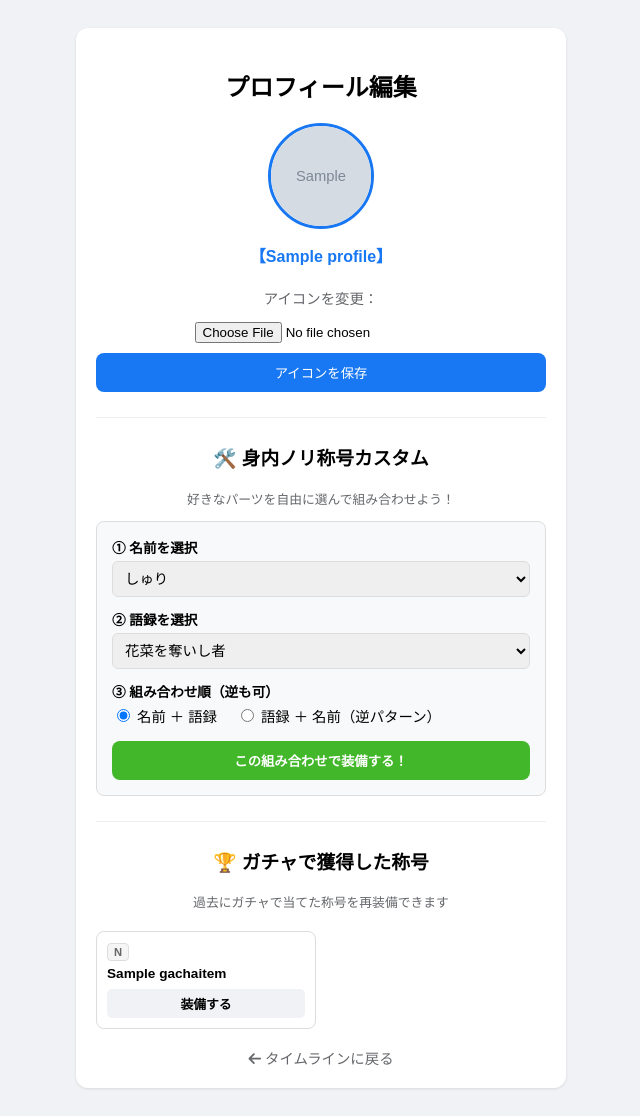
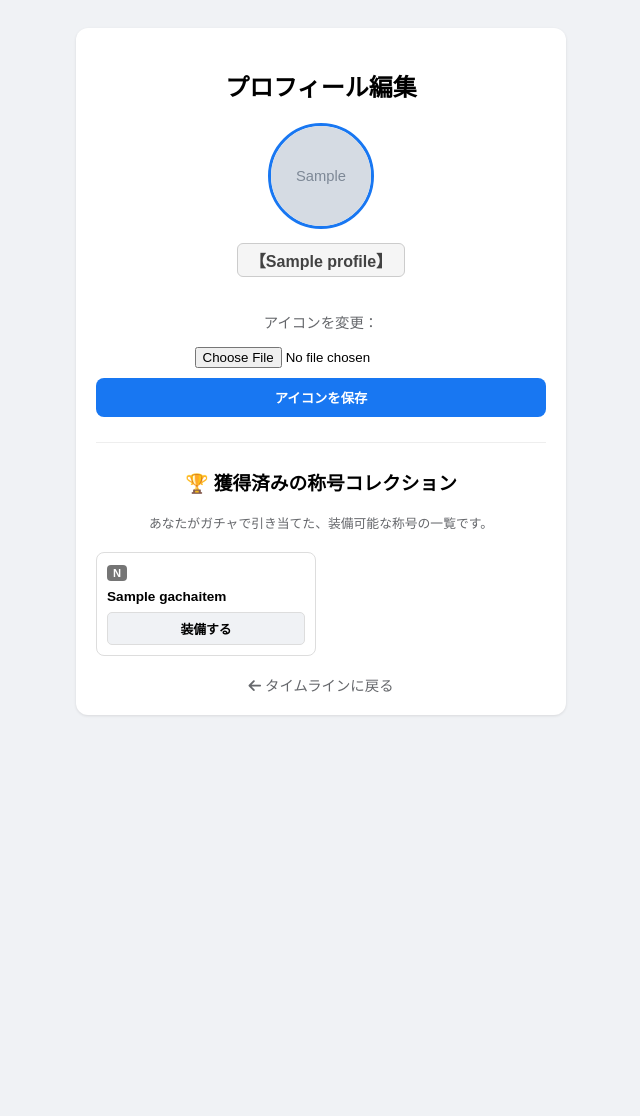
Before and after one commit to ryuchiika615/sns, a Django app: page /profile/edit/ in a window 1280 px wide. Shown: the whole page, without its empty margins (319-959 px from the left). After the commit the page ends 716 px from the top, so only its background shows below. Run offline with Django 5.2, Linux system fonts and the light colour scheme; a user stored in the database is signed in; tables that the repository leaves empty hold one stand-in row (values such as "Sample post"); grey boxes marked "Sample" are stand-in pictures.

Commit message:
Implement owner-only titles, dynamic timestamps, and hyper luxury SSR glow effects

```diff
--- a/sns/views.py
+++ b/sns/views.py
@@ -2,11 +2,12 @@ from django.shortcuts import render, redirect, get_object_or_404
 from django.contrib.auth import login, logout
 from django.contrib.auth.forms import UserCreationForm
 from django.contrib.auth.decorators import login_required
+from django.utils import timezone
 from .models import Post, Profile, Comment, GachaItem
 import json
 import random
 
-# 共通の身内語録データ（ここに好きなだけ追加・編集できます！）
+# 共通の身内語録データ
 NAMES_LIST = ["しゅり", "さよちゃん", "あつき", "すばる", "たいき", "ゆいちゃん", "みおちゃん", "ゆっきー"]
 WORDS_LIST = [
     "花菜を奪いし者", "モモちゃん依存症", "なんやかんや桃が好き", "一生童貞", "ガリガリ",
@@ -22,12 +23,17 @@ def index(request):
     search_query = request.GET.get('search', '')
 
     if request.method == 'POST':
+        # 1. 称号の装備処理（自分が本当に持っているか厳格にチェック！）
         if 'new_title' in request.POST:
+            new_title = request.POST.get('new_title')
             profile = request.user.profile
-            profile.current_title = request.POST.get('new_title')
-            profile.save()
+            # ガチャで当てて所有しているアイテムの中に、その称号がある場合のみ装備を許可
+            if profile.items.filter(name=new_title).exists():
+                profile.current_title = new_title
+                profile.save()
             return redirect('index')
 
+        # 2. コメント投稿の場合
         if 'comment_text' in request.POST:
             post_id = request.POST.get('post_id')
             post = get_object_or_404(Post, id=post_id)
@@ -38,6 +44,7 @@ def index(request):
             )
             return redirect('index')
 
+        # 3. 通常の投稿の場合
         content = request.POST.get('content')
         study_minutes = request.POST.get('study_minutes', 0)
         image = request.FILES.get('image')
@@ -55,10 +62,29 @@ def index(request):
         profile.save()
         return redirect('index')
 
+    # 投稿一覧の取得
     if search_query:
         posts = Post.objects.filter(content__icontains=search_query).order_by('-created_at')
     else:
         posts = Post.objects.all().order_by('-created_at')
+
+    # 【重要新機能】各投稿に「称号のレア度」と「きめ細かい投稿時間」をセットする
+    now = timezone.now()
+    for post in posts:
+        # レア度の判定
+        item = GachaItem.objects.filter(name=post.user.profile.current_title).first()
+        post.current_rarity = item.rarity if item else 'N'
+
+        # タイムスタンプ（〇分前など）の計算
+        diff = now - post.created_at
+        if diff.days > 0:
+            post.formatted_time = post.created_at.strftime('%m/%d %H:%M')
+        elif diff.seconds < 60:
+            post.formatted_time = "たった今"
+        elif diff.seconds < 3600:
+            post.formatted_time = f"{diff.seconds // 60}分前"
+        else:
+            post.formatted_time = f"{diff.seconds // 3600}時間前"
 
     recent_posts = Post.objects.filter(user=request.user).order_by('created_at')[:7]
     labels = [p.created_at.strftime('%m/%d') for p in recent_posts]
@@ -72,7 +98,7 @@ def index(request):
     })
 
 
-# ガチャ画面（事前データがなくてもその場でランダム自動生成する神機能付き）
+# ガチャ画面
 @login_required
 def gacha(request):
     profile = request.user.profile
@@ -82,28 +108,26 @@ def gacha(request):
     if request.method == 'POST':
         if profile.points >= 10:
             rand = random.randint(1, 100)
-            if rand <= 1:
+            if rand <= 2:  # SSRは2%の超激レア仕様！
                 rarity = 'SSR'
-            elif rand <= 10:
+            elif rand <= 15:
                 rarity = 'SR'
-            elif rand <= 30:
+            elif rand <= 40:
                 rarity = 'R'
             else:
                 rarity = 'N'
 
-            # まずは指定のレア度のアイテムがDBにあるか探す
             items = GachaItem.objects.filter(rarity=rarity)
 
             if items.exists():
                 result_item = random.choice(items)
             else:
-                # 【超重要】DBが空っぽなら、その場でリストから合体させて新しい景品を自動作成！
+                # DBになければ、その場で身内語録リストから合体させて新しい称号を自動錬成！
                 if random.choice([True, False]):
                     generated_name = f"{random.choice(NAMES_LIST)}{random.choice(WORDS_LIST)}"
                 else:
                     generated_name = f"{random.choice(WORDS_LIST)}{random.choice(NAMES_LIST)}"
 
-                # その場で景品データを作ってDBに登録
                 result_item = GachaItem.objects.create(name=generated_name, rarity=rarity)
 
             if result_item:
@@ -120,39 +144,26 @@ def gacha(request):
     })
 
 
-# プロフィール編集（自分たちで名前や語録を自由に選んで称号を作れる機能を追加！）
+# プロフィール編集（コレクションから選ぶだけのガチ仕様に変更）
 @login_required
 def edit_profile(request):
     if request.method == 'POST':
-        # 1. アイコン変更の処理
         if 'icon' in request.FILES:
             request.user.profile.icon = request.FILES['icon']
             request.user.profile.save()
-            return redirect('index')
+        return redirect('index')
 
-        # 2. 【新機能】パーツを選んでオリジナル称号を作る処理
-        if 'custom_name' in request.POST and 'custom_word' in request.POST:
-            selected_name = request.POST.get('custom_name')
-            selected_word = request.POST.get('custom_word')
-            order = request.POST.get('order')  # "normal" か "reverse"
+    # 自分がこれまでにガチャで当てて所有している称号の一覧
+    my_items = request.user.profile.items.all().order_by('-rarity')
 
-            # 順番を逆にするかどうかの判定
-            if order == "reverse":
-                full_title = f"{selected_word}{selected_name}"  # 例：一生童貞しゅり
-            else:
-                full_title = f"{selected_name}{selected_word}"  # 例：しゅり一生童貞
-
-            profile = request.user.profile
-            profile.current_title = full_title
-            profile.save()
-            return redirect('index')
-
-    my_items = request.user.profile.items.all().order_by('-rarity')
+    # 現在セットしている称号のレア度を調べる
+    current_title = request.user.profile.current_title
+    current_item = GachaItem.objects.filter(name=current_title).first()
+    current_rarity = current_item.rarity if current_item else 'N'
 
     return render(request, 'sns/edit_profile.html', {
         'my_items': my_items,
-        'names': NAMES_LIST,
-        'words': WORDS_LIST
+        'current_rarity': current_rarity
     })
 
 
--- a/templates/sns/edit_profile.html
+++ b/templates/sns/edit_profile.html
@@ -9,25 +9,45 @@
         body { font-family: sans-serif; background: #f0f2f5; padding: 20px; text-align: center; }
         .card { background: white; padding: 20px; border-radius: 12px; max-width: 450px; margin: auto; box-shadow: 0 1px 3px rgba(0,0,0,0.1); }
         .current-icon { width: 100px; height: 100px; border-radius: 50%; object-fit: cover; margin-bottom: 10px; border: 3px solid #1877f2; }
-        .title-badge { color: #1877f2; font-weight: bold; font-size: 1rem; margin-bottom: 20px; display: block; }
 
-        /* カスタムフォームのスタイル */
-        .custom-form { text-align: left; background: #f8f9fa; padding: 15px; border-radius: 8px; border: 1px solid #ddd; margin-top: 10px; }
-        .custom-select { width: 100%; padding: 8px; border-radius: 6px; border: 1px solid #ddd; margin-bottom: 12px; font-size: 0.9rem; }
-        .radio-group { margin-bottom: 15px; font-size: 0.9rem; }
+        /* 🏆 現在装備中の称号バッジ */
+        .title-badge { font-weight: bold; font-size: 1rem; margin-bottom: 20px; display: inline-block; padding: 4px 12px; border-radius: 6px; }
+        .title-badge.N { background: #f5f5f5; color: #424242; border: 1px solid #ccc; }
+        .title-badge.R { background: #e3f2fd; color: #2196f3; border: 1px solid #bbdefb; }
+        .title-badge.SR { background: #f3e5f5; color: #9c27b0; border: 1px solid #e1bee7; box-shadow: 0 0 8px rgba(156,39,176,0.3); }
 
-        /* 称号リストのスタイル */
+        @keyframes ssr-glow-profile {
+            0% { box-shadow: 0 0 8px #ffd700; transform: scale(1); }
+            50% { box-shadow: 0 0 20px #ff8c00; transform: scale(1.03); }
+            100% { box-shadow: 0 0 8px #ffd700; transform: scale(1); }
+        }
+        .title-badge.SSR {
+            background: linear-gradient(45deg, #ffe259, #ffa751) !important;
+            color: #fff !important;
+            border: 2px solid #ffd700 !important;
+            text-shadow: 1px 1px 2px rgba(0,0,0,0.3);
+            animation: ssr-glow-profile 1.5s infinite ease-in-out;
+        }
+
+        /* 称号コレクションリストのスタイル */
         .item-list { display: grid; grid-template-columns: 1fr 1fr; gap: 10px; margin-top: 20px; text-align: left; }
-        .item-card { background: #fff; border: 1px solid #ddd; padding: 10px; border-radius: 8px; position: relative; }
-        .rarity { font-size: 0.7rem; font-weight: bold; padding: 2px 6px; border-radius: 4px; display: inline-block; margin-bottom: 5px; }
+        .item-card { background: #fff; border: 1px solid #ddd; padding: 10px; border-radius: 8px; position: relative; display: flex; flex-direction: column; justify-content: space-between; }
+        .rarity { font-size: 0.7rem; font-weight: bold; padding: 2px 6px; border-radius: 4px; display: inline-block; margin-bottom: 5px; text-align: center; width: fit-content; }
 
-        .SSR { background: #fff9c4; color: #fbc02d; border: 1px solid #fbc02d; }
-        .SR { background: #f3e5f5; color: #9c27b0; border: 1px solid #9c27b0; }
-        .R { background: #e3f2fd; color: #2196f3; border: 1px solid #2196f3; }
-        .N { background: #f5f5f5; color: #666; border: 1px solid #ddd; }
+        /* カードのレア度別装飾 */
+        .item-card.card-SSR { border: 2px solid #ffd700; background: #fffde7; box-shadow: 0 2px 5px rgba(255, 215, 0, 0.2); }
+        .item-card.card-SR { border: 1px solid #ba68c8; background: #fcf7fd; }
 
-        .equip-btn { width: 100%; background: #f0f2f5; border: none; padding: 5px; border-radius: 5px; font-size: 0.8rem; cursor: pointer; margin-top: 8px; font-weight: bold; }
-        .equip-btn:hover { background: #1877f2; color: white; }
+        .rarity.SSR { background: linear-gradient(45deg, #ffe259, #ffa751); color: white; }
+        .rarity.SR { background: #9c27b0; color: white; }
+        .rarity.R { background: #2196f3; color: white; }
+        .rarity.N { background: #757575; color: white; }
+
+        .equip-btn { width: 100%; background: #f0f2f5; border: none; padding: 6px; border-radius: 5px; font-size: 0.8rem; cursor: pointer; margin-top: 8px; font-weight: bold; border: 1px solid #ddd; }
+        .equip-btn:hover { background: #1877f2; color: white; border-color: #1877f2; }
+
+        /* SSR専用の装備ボタン */
+        .item-card.card-SSR .equip-btn:hover { background: #ffaa00; border-color: #ffaa00; }
 
         hr { border: 0; border-top: 1px solid #eee; margin: 25px 0; }
     </style>
@@ -42,70 +62,44 @@
             <i class="fas fa-user-circle" style="font-size: 100px; color: #ccc; margin-bottom: 10px;"></i>
         {% endif %}
 
-        <span class="title-badge">【{{ user.profile.current_title }}】</span>
+        <div>
+            <span class="title-badge {{ current_rarity }}">
+                {% if current_rarity == 'SSR' %}👑 {% endif %}【{{ user.profile.current_title }}】
+            </span>
+        </div>
 
         <form method="POST" enctype="multipart/form-data" style="margin-bottom: 20px;">
             {% csrf_token %}
             <p style="font-size: 0.9rem; color: #65676b;">アイコンを変更：</p>
             <input type="file" name="icon" accept="image/*">
-            <button type="submit" style="background:#1877f2; color:white; border:none; padding:10px; border-radius:8px; width:100%; margin-top:10px; cursor:pointer;">アイコンを保存</button>
+            <button type="submit" style="background:#1877f2; color:white; border:none; padding:10px; border-radius:8px; width:100%; margin-top:10px; cursor:pointer; font-weight:bold;">アイコンを保存</button>
         </form>
 
         <hr>
 
-        <h3>🛠️ 身内ノリ称号カスタム</h3>
-        <p style="font-size: 0.8rem; color: #65676b;">好きなパーツを自由に選んで組み合わせよう！</p>
-
-        <form method="POST" class="custom-form">
-            {% csrf_token %}
-
-            <label style="font-size: 0.85rem; font-weight: bold; display: block; margin-bottom: 4px;">① 名前を選択</label>
-            <select name="custom_name" class="custom-select">
-                {% for name in names %}
-                    <option value="{{ name }}">{{ name }}</option>
-                {% endfor %}
-            </select>
-
-            <label style="font-size: 0.85rem; font-weight: bold; display: block; margin-bottom: 4px;">② 語録を選択</label>
-            <select name="custom_word" class="custom-select">
-                {% for word in words %}
-                    <option value="{{ word }}">{{ word }}</option>
-                {% endfor %}
-            </select>
-
-            <label style="font-size: 0.85rem; font-weight: bold; display: block; margin-bottom: 4px;">③ 組み合わせ順（逆も可）</label>
-            <div class="radio-group">
-                <input type="radio" name="order" value="normal" id="order_normal" checked>
-                <label for="order_normal" style="margin-right: 15px;">名前 ＋ 語録</label>
-
-                <input type="radio" name="order" value="reverse" id="order_reverse">
-                <label for="order_reverse">語録 ＋ 名前（逆パターン）</label>
-            </div>
-
-            <button type="submit" style="background:#42b72a; color:white; border:none; padding:10px; border-radius:8px; width:100%; cursor:pointer; font-weight:bold;">
-                この組み合わせで装備する！
-            </button>
-        </form>
-
-        <hr>
-
-        <h3>🏆 ガチャで獲得した称号</h3>
-        <p style="font-size: 0.8rem; color: #65676b;">過去にガチャで当てた称号を再装備できます</p>
+        <h3>🏆 獲得済みの称号コレクション</h3>
+        <p style="font-size: 0.8rem; color: #65676b;">あなたがガチャで引き当てた、装備可能な称号の一覧です。</p>
 
         <div class="item-list">
             {% for item in my_items %}
-            <div class="item-card">
-                <span class="rarity {{ item.rarity }}">{{ item.rarity }}</span>
-                <div style="font-size: 0.85rem; font-weight: bold;">{{ item.name }}</div>
+            <div class="item-card card-{{ item.rarity }}">
+                <div>
+                    <span class="rarity {{ item.rarity }}">{{ item.rarity }}</span>
+                    <div style="font-size: 0.85rem; font-weight: bold; margin-top: 3px;">
+                        {% if item.rarity == 'SSR' %}👑 {% endif %}{{ item.name }}
+                    </div>
+                </div>
 
                 <form method="POST" action="{% url 'index' %}">
                     {% csrf_token %}
                     <input type="hidden" name="new_title" value="{{ item.name }}">
-                    <button type="submit" class="equip-btn">装備する</button>
+                    <button type="submit" class="equip-btn">
+                        {% if user.profile.current_title == item.name %}装備中{% else %}装備する{% endif %}
+                    </button>
                 </form>
             </div>
             {% empty %}
-            <p style="grid-column: 1 / 3; font-size: 0.8rem; color: #999;">ガチャで当てた称号はここに保存されます。</p>
+            <p style="grid-column: 1 / 3; font-size: 0.8rem; color: #999; padding: 20px 0;">まだ称号を持っていません。<br>ガチャ画面から10ptで回してみよう！</p>
             {% endfor %}
         </div>
 
```
Also changed, not shown: templates/sns/index.html (+33 -4 lines).
